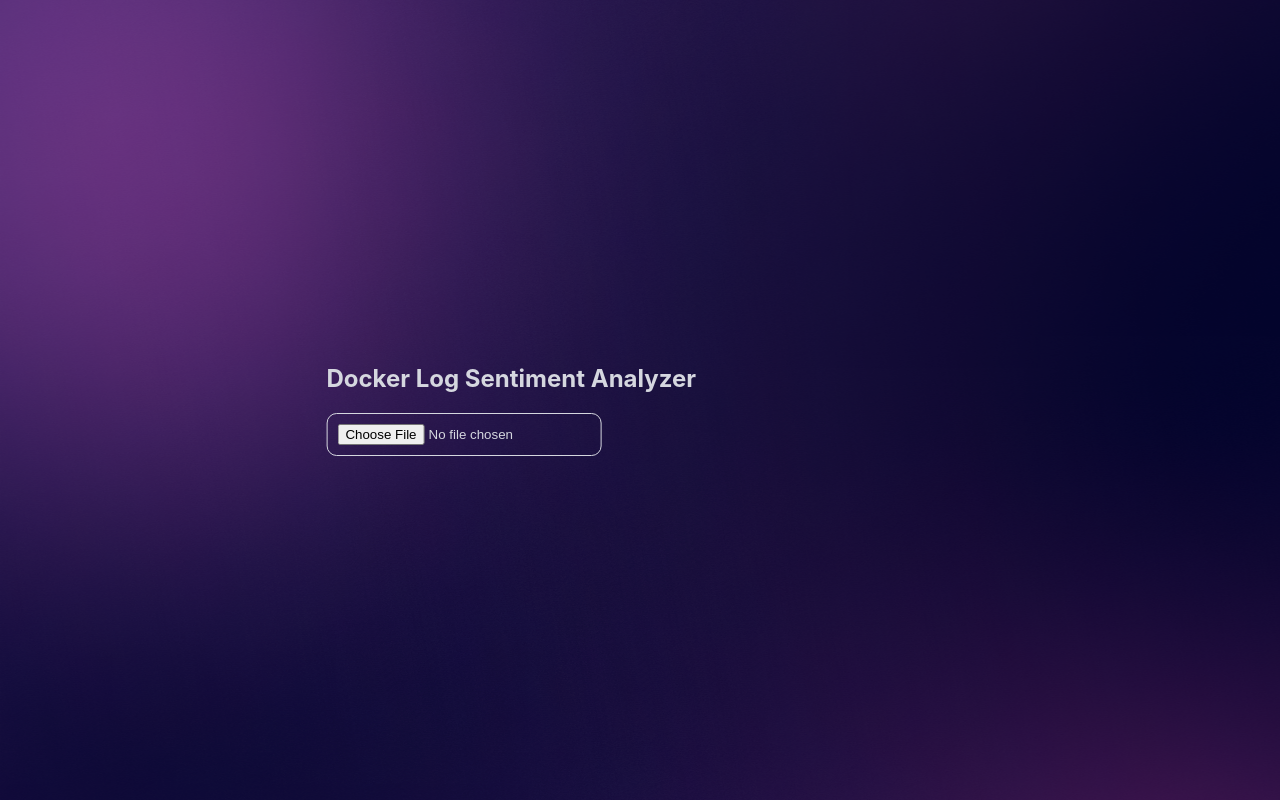
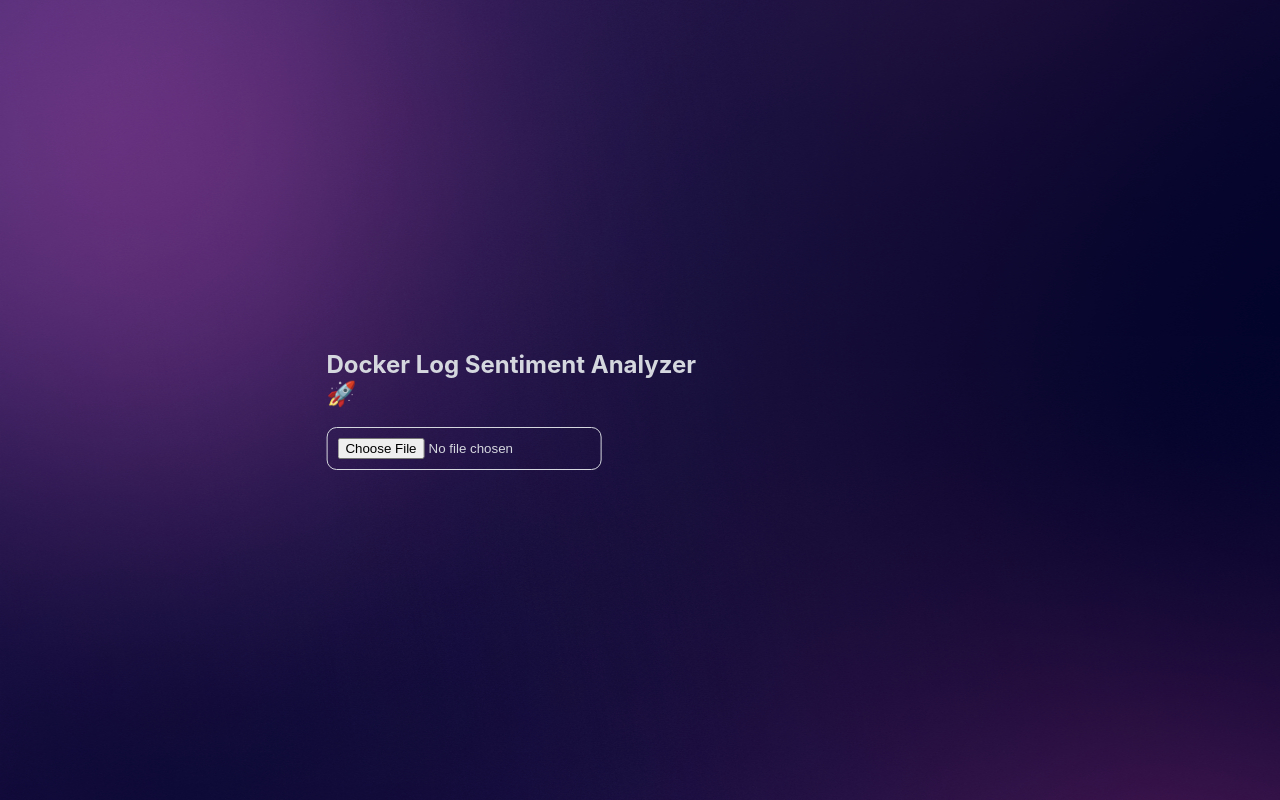
Before and after one commit to hebertonbarros/DockerHackathon, a React (Create React App) app in the folder log-classifier/client/: page / in a window 1280 px wide. Shown: the top 800 px of the page. Built offline with nearby package versions, Linux system fonts and the light colour scheme.

Commit message:
added rocket emoji

```diff
--- a/log-classifier/client/src/LogClassifier.js
+++ b/log-classifier/client/src/LogClassifier.js
@@ -106,7 +106,7 @@ const LogClassifier = () => {
             paddingRight: showTextBox ? "20%" : "0",
           }}
         >
-          <h2>Docker Log Sentiment Analyzer</h2>
+          <h2>Docker Log Sentiment Analyzer 🚀</h2>
           <input
             type="file"
             accept=".csv"
```
